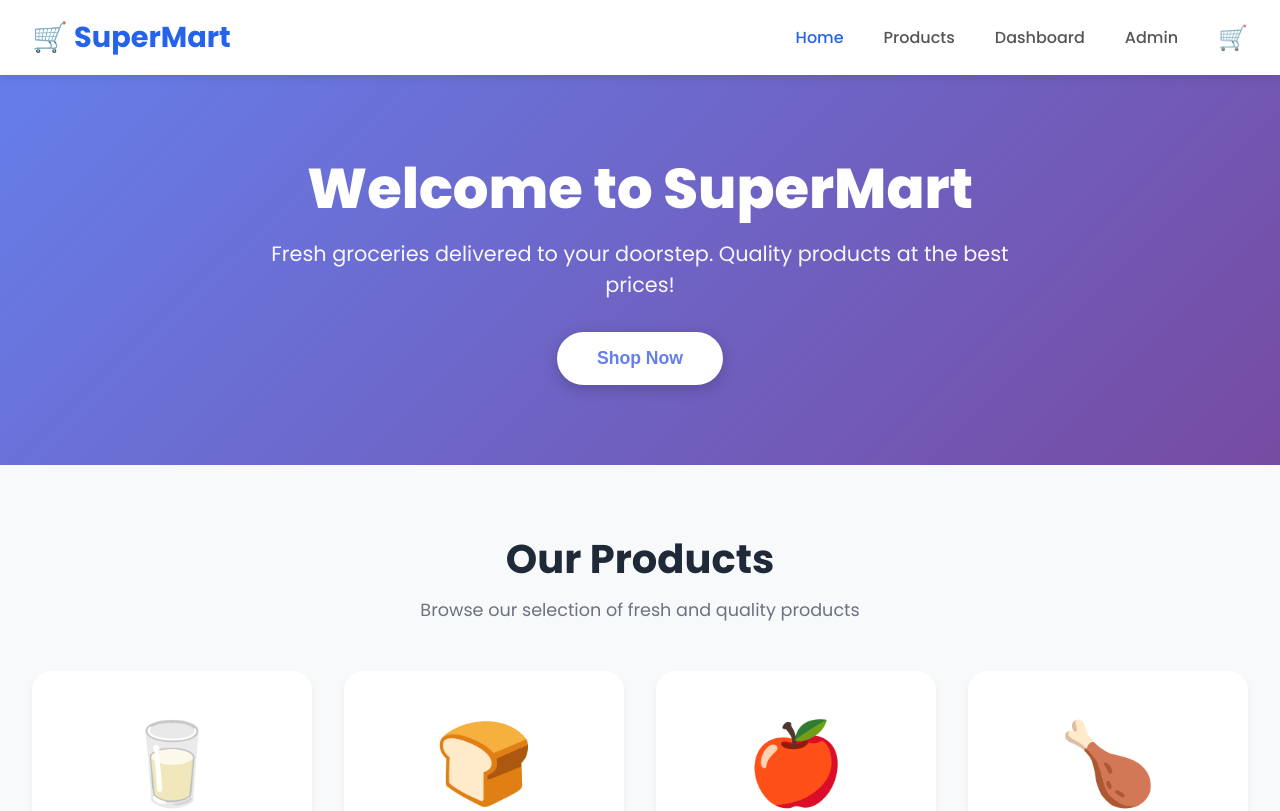
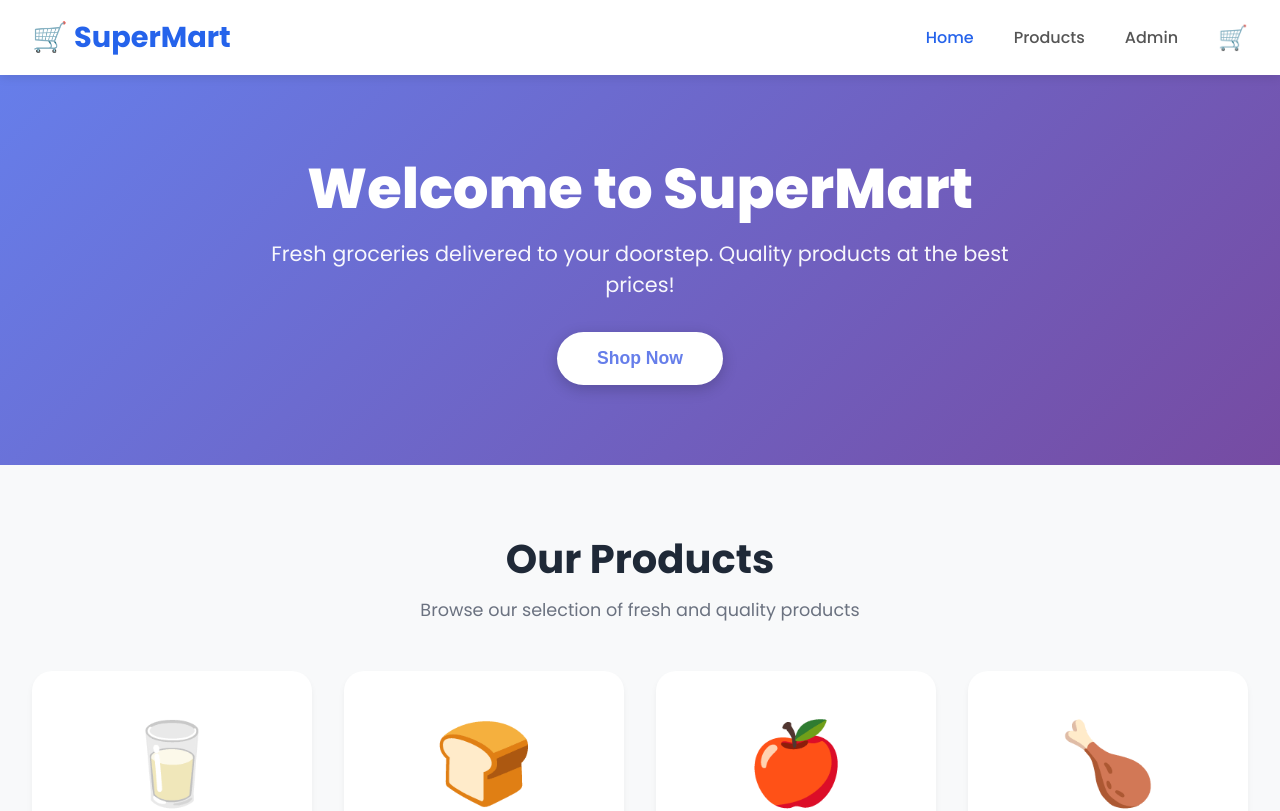
Before and after one commit to rahul-debugs/super-marker-ui, a website: page public/index.html in a window 1280 px wide. Shown: the top 811 px of the page. Drawn offline with Linux system fonts and the light colour scheme.

Commit message:
updated the home page

```diff
--- a/public/index.html
+++ b/public/index.html
@@ -476,7 +476,7 @@
     <div class="navbar-links">
       <a href="index.html" class="active">Home</a>
       <a href="#products">Products</a>
-      <a href="dashboard.html">Dashboard</a>
+      <!-- <a href="dashboard.html">Dashboard</a> -->
       <a href="login.html">Admin</a>
       <div class="cart-icon-wrapper" id="cartIcon">
         🛒
```
